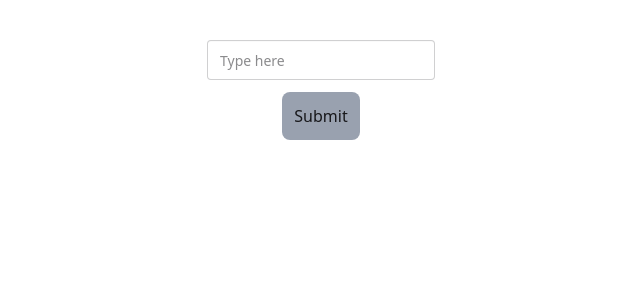
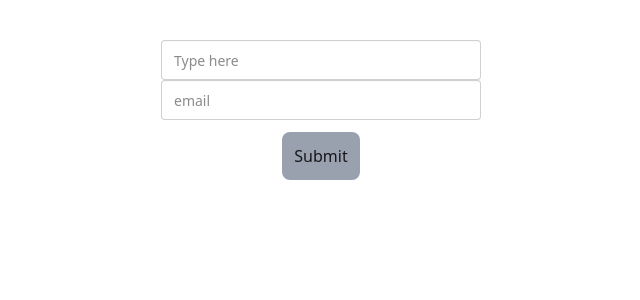
Before and after one commit to itsprodip/explore-react-form, a React (Vite) app: page / in a window 1280 px wide. Shown: the top 300 px of the page, without its empty margins (319-959 px from the left). Built offline with nearby package versions, Linux system fonts and the light colour scheme.

Commit message:
get value by target

```diff
--- a/src/Components/SimpleForm.jsx
+++ b/src/Components/SimpleForm.jsx
@@ -3,13 +3,15 @@ import React from "react";
 const SimpleForm = () => {
     const handleSubmit=(event)=>{
         event.preventDefault();
-        console.log("Form submitted",event);
+        console.log("Name: ",event.target.name.value);
+        console.log("Email: ",event.target.email.value);
 
     }
   return (
     <div className="flex justify-center w-11/12 mx-auto mt-10">
-      <form className="text-center" onSubmit={()=>handleSubmit(event)}>
+      <form className="text-center" onSubmit={handleSubmit}>
         <input name="name" type="text" placeholder="Type here" className="input" />
+        <input type="email" name="email" id="" placeholder="email" className="input" />
         <br />
         <input className="bg-gray-400 mt-3 p-3 rounded-lg" type="submit" value="Submit" />
       </form>
```
